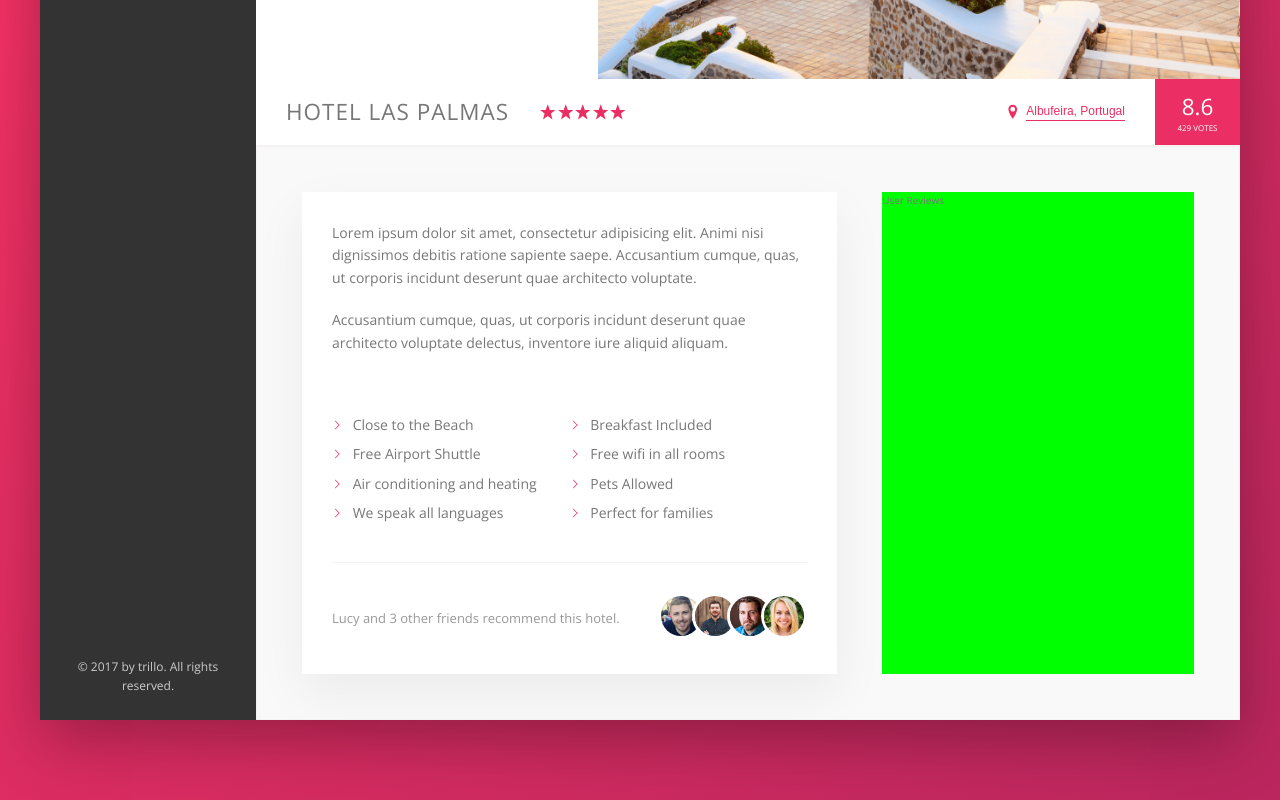
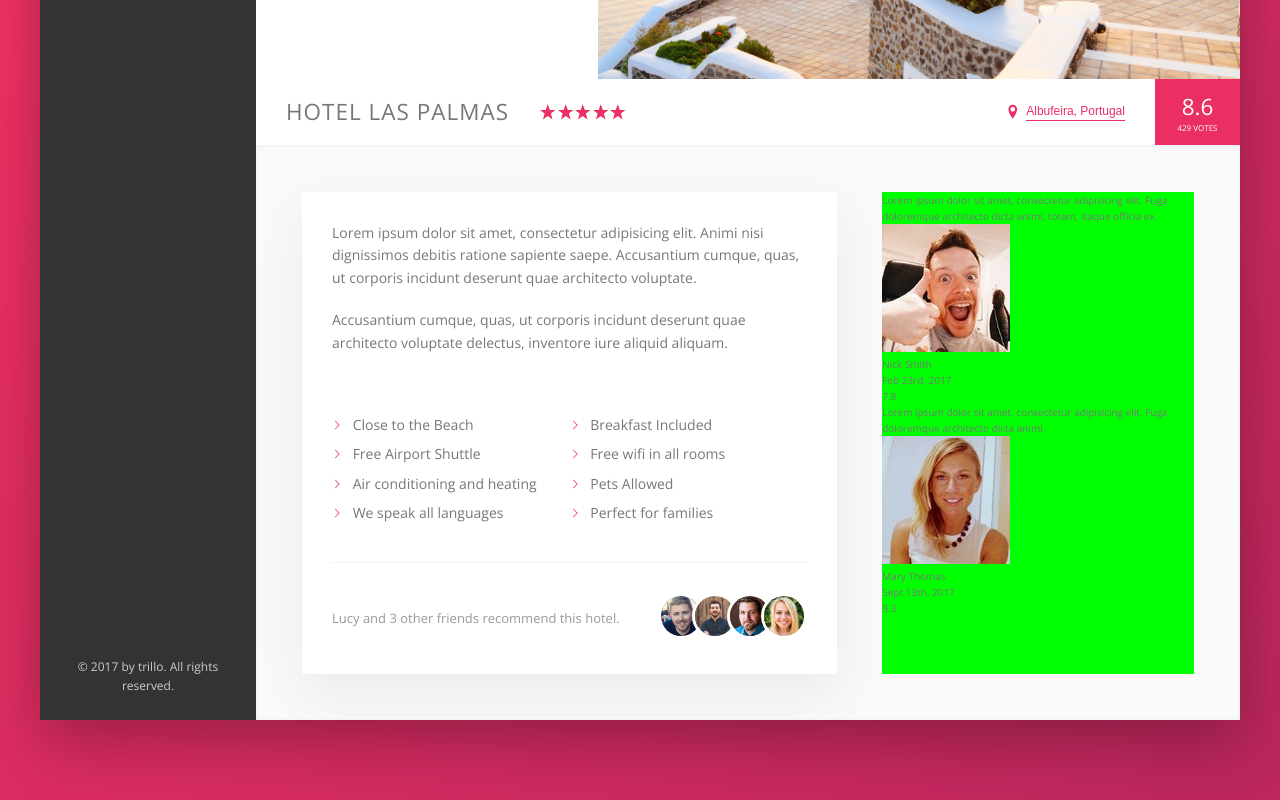
Before and after one commit to jyandell83/advanced-css-project-2, a website: page index.html in a window 1280 px wide. Shown: the part 456-1256 px from the top of the page. Drawn offline with nearby package versions, Linux system fonts and the light colour scheme.

Commit message:
add markup for user reviews

```diff
--- a/index.html
+++ b/index.html
@@ -177,7 +177,32 @@
                             </div>
                         </div>
                         <div class="user-reviews">
-                            User Reviews
+                            <figure class="review">
+                                <blockquote class="review__text">
+                                    Lorem ipsum dolor sit amet, consectetur adipisicing elit. Fuga doloremque architecto dicta animi, totam, itaque officia ex.
+                                </blockquote>
+                                <figcaption class="review__user">
+                                    <img src="img/user-1.jpg" alt="User 1" class="review__photo">
+                                    <div class="review__user-box">
+                                        <p class="review__user-name">Nick Smith</p>
+                                        <p class="review__user-date">Feb 23rd, 2017</p>
+                                    </div>
+                                    <div class="review__rating">7.8</div>
+                                </figcaption>
+                            </figure>
+                            <figure class="review">
+                                <blockquote class="review__text">
+                                    Lorem ipsum dolor sit amet, consectetur adipisicing elit. Fuga doloremque architecto dicta animi.
+                                </blockquote>
+                                <figcaption class="review__user">
+                                    <img src="img/user-2.jpg" alt="User 2" class="review__photo">
+                                    <div class="review__user-box">
+                                        <p class="review__user-name">Mary Thomas</p>
+                                        <p class="review__user-date">Sept 13th, 2017</p>
+                                    </div>
+                                    <div class="review__rating">9.3</div>
+                                </figcaption>
+                            </figure>
                         </div>
                     </div>
                 </main>
--- a/sass/_components.scss
+++ b/sass/_components.scss
@@ -374,10 +374,6 @@
     }
 
     &__photo {
-
-    }
-
-    &__photo {
         box-sizing: content-box;
         height: 4rem;
         width: 4rem;
```
